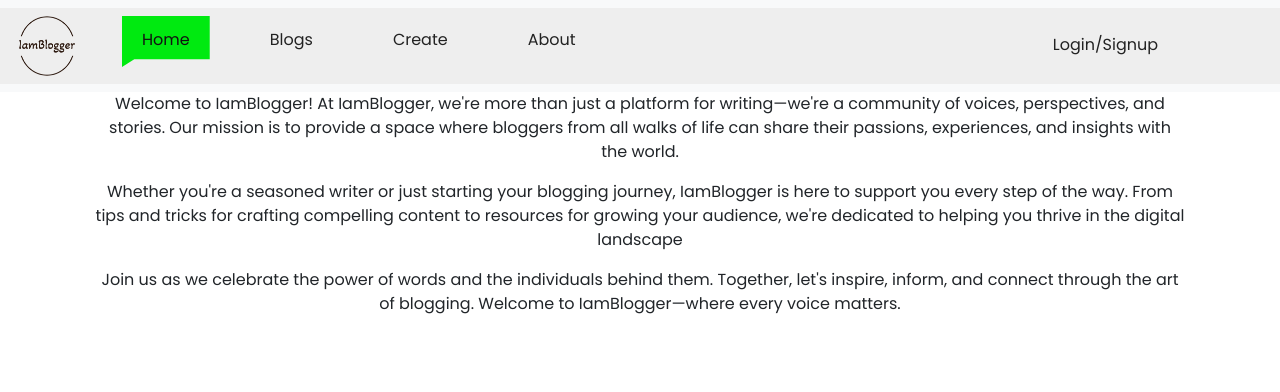
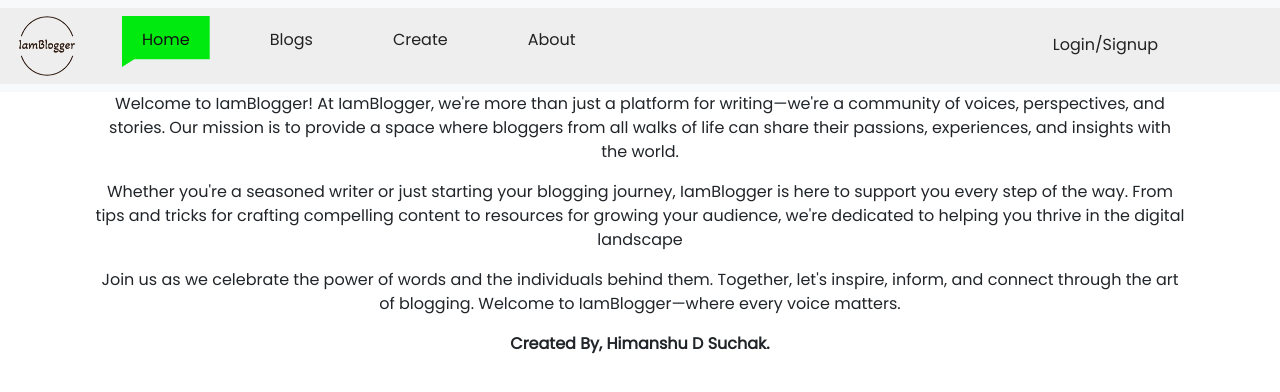
Before and after one commit to Himanshu-Suchak7/blog-website, a React (Create React App) app: page /about in a window 1280 px wide. Shown: the top 392 px of the page. Built offline with nearby package versions, Linux system fonts and the light colour scheme; no server answers.

Commit message:
about page changes, jodit editor changes

```diff
--- a/src/pages/About.js
+++ b/src/pages/About.js
@@ -25,6 +25,7 @@
             the art of blogging. Welcome to IamBlogger—where every voice
             matters.
           </p>
+          <b>Created By, Himanshu D Suchak.</b>
         </div>
       </div>
     </div>
--- a/src/pages/AddEditBlog.js
+++ b/src/pages/AddEditBlog.js
@@ -222,6 +222,7 @@
               </div>
               <div className="col-12 py-3">
                 <JoditEditor
+                  className="jodit-container"
                   ref={editor}
                   value={content}
                   tabIndex={1}
--- a/src/style.scss
+++ b/src/style.scss
@@ -726,3 +726,7 @@
 .download-button:hover {
   background-color: #0056b3;
 }
+// Jodit EditorS
+.jodit-container {
+  text-align: initial;
+}
```
